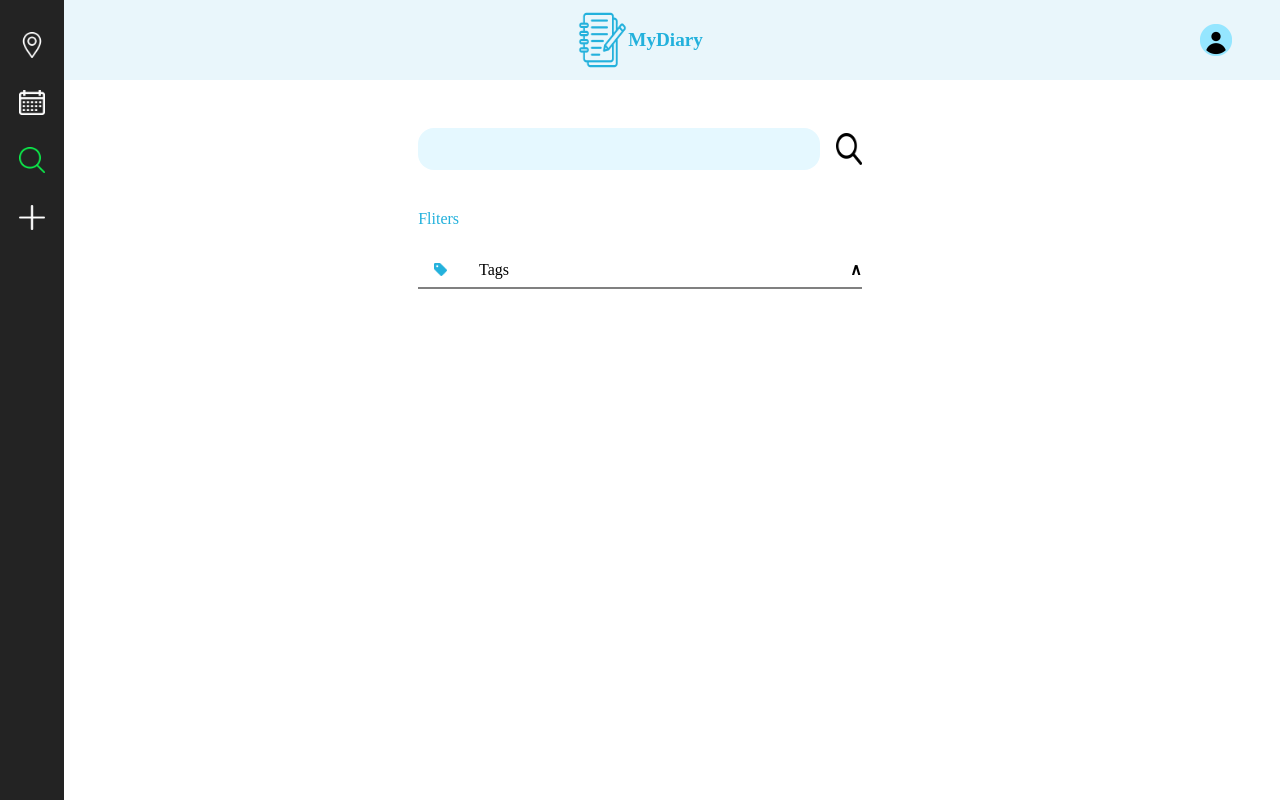
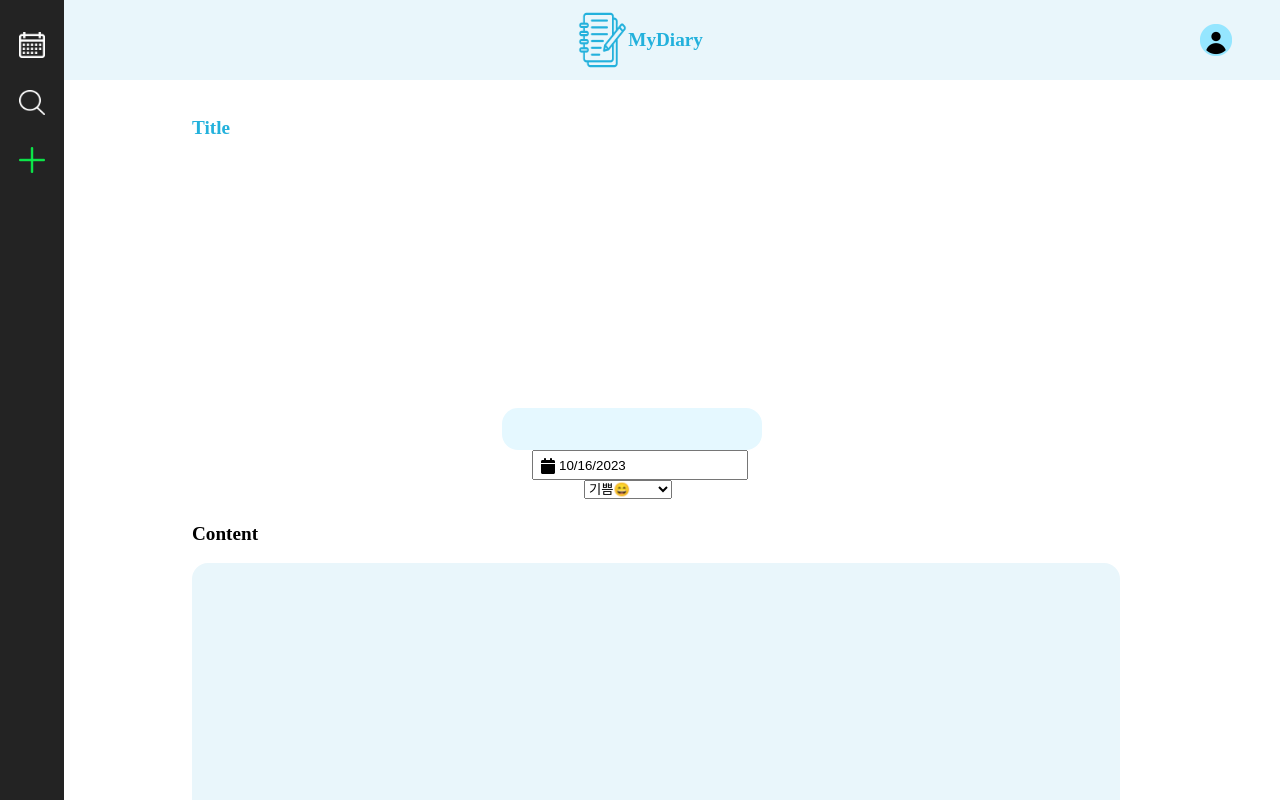
Before and after one commit to tjrmswo/myDiary, a React (Create React App) app: page / in a window 1280 px wide. Both pictures are taken after a click on the picture 32 px from the left and 159 px from the top of the page. Shown: the top 800 px of the page. Built offline with nearby package versions, Linux system fonts and the light colour scheme; a web font is replaced by a local one.

Commit message:
feat: 일기에 기분 정보 추가

```diff
--- a/src/component/WriteDiaryComponent.jsx
+++ b/src/component/WriteDiaryComponent.jsx
@@ -13,16 +13,18 @@ import moment from "moment";
 import useInputData from "../hooks/useInputData";
 
 // img
-import LocationImg from "../assets/location_black.png";
 import axios from "axios";
+
+//constans
+import { ManyTags } from "../constants/ManyTags";
 
 const WriteDiaryComponent = () => {
   const [diary, setDiary] = useState({
     diary_uuid: "",
-    username: "",
+    diary_userid: "",
     diary_title: "",
     diary_content: "",
-    diary_address: "",
+    diary_emotionid: "",
     diary_date: "",
   });
 
@@ -37,7 +39,13 @@ const WriteDiaryComponent = () => {
       diary_date: e,
     }));
   };
-
+  const getEmotionId = (e) => {
+    const { value } = e.target;
+    setDiary((prev) => ({
+      ...prev,
+      diary_emotionid: value,
+    }));
+  };
   const saveDiary = async () => {
     try {
       const res = await axios.post(
@@ -47,7 +55,7 @@ const WriteDiaryComponent = () => {
           diary_userid: "근재2",
           diary_title: diary_title,
           diary_content: diary_content,
-          diary_emotionid: "",
+          diary_emotionid: diary_emotionid,
           diary_date: moment(diary_date).format("YYYY-MM-DD"),
         }
       );
@@ -57,11 +65,12 @@ const WriteDiaryComponent = () => {
     }
   };
 
-  const { diary_date, diary_title, diary_content } = diary;
+  const { diary_date, diary_title, diary_content, diary_emotionid } = diary;
   return (
     <Container>
       <div className="titleRow">
         <div className="title">Title</div>
+        <div className="row">
           <Input type="text" name="diary_title" onChange={inputData} />
           <DatePicker
             selected={diary_date ? diary_date : new Date()}
@@ -70,7 +79,21 @@ const WriteDiaryComponent = () => {
             onChange={achieveDate}
             showIcon
           />
-        <LocationImage src={LocationImg} />
+          <Form action="#">
+            <Selectemotion
+              name="emotions"
+              id="emotions"
+              onChange={getEmotionId}
+            >
+              {ManyTags.map((item, i) => (
+                <option key={i} value={item.emotionid}>
+                  {item.emotion}
+                  {item.emotionIcon}
+                </option>
+              ))}
+            </Selectemotion>
+          </Form>
+        </div>
       </div>
       <div className="titleRow">
         <div className="content">Content</div>
@@ -94,9 +117,10 @@ const Container = styled.div`
     flex-direction: column;
     margin-top: 1.5rem;
   }
-  /* .row {
+  .row {
+    margin-top: 1rem;
     flex-direction: row;
-  } */
+  }
   .title {
     height: 5vh;
     font-size: 1.2rem;
@@ -144,10 +168,12 @@ const Textarea = styled.textarea`
   }
 `;
 
-const LocationImage = styled.img`
+const Form = styled.form`
+  width: 10vw;
   margin-left: 1rem;
-  width: 1.5vw;
-  height: 3vh;
+`;
+const Selectemotion = styled.select`
+  font-family: "GmarketSans-Medium";
 `;
 
 const SaveButton = styled.button`
--- a/src/constants/ManyTags.jsx
+++ b/src/constants/ManyTags.jsx
@@ -3,7 +3,7 @@ export const ManyTags = [
   { emotionid: "sadness", emotion: "슬픔", emotionIcon: "😭" },
   { emotionid: "joy", emotion: "즐거움", emotionIcon: "😆" },
   { emotionid: "anger", emotion: "분노", emotionIcon: "👿" },
-  { emotionid: "Affection", emotion: "애정", emotionIcon: "🥰" },
+  { emotionid: "love", emotion: "사랑", emotionIcon: "🥰" },
   { emotionid: "happy", emotion: "행복함", emotionIcon: "😊" },
   { emotionid: "helpless", emotion: "무기력함", emotionIcon: "😔" },
   { emotionid: "tiring", emotion: "고단한", emotionIcon: "🤯" },
--- a/src/pages/MainPage.jsx
+++ b/src/pages/MainPage.jsx
@@ -30,7 +30,7 @@ import useKakaoLogin from "../hooks/useKakaoLogin";
 
 const MainPage = () => {
   const [isAuth, setIsAuth] = useState(false);
-  const [pageState, setPageState] = useState();
+  const [pageState, setPageState] = useState("");
   const [clickedPageState, setClickedPageState] = useState([]);
   const [activeComponent, setActiveComponent] = useState("");
   const [location, setLocation] = useState({
@@ -42,7 +42,7 @@ const MainPage = () => {
     rest_api_key: process.env.REACT_APP_REST_API_KEY,
     redirect_uri: process.env.REACT_APP_REDIRECTION_URI,
   });
-  console.log("PR템플릿");
+
   const fetchUserInfo = () => {
     setIsAuth(true);
     if (isAuth) {
@@ -81,38 +81,7 @@ const MainPage = () => {
     } else {
       setClickedPageState((prevData) => [...prevData, name]);
     }
-
-    if (name === "Location") {
-      const options = {
-        timeout: 5000,
-      };
-      const watchID = navigator.geolocation.getCurrentPosition(
-        success,
-        error,
-        options
-      );
-
-      function success({ coords }) {
-        console.log(coords);
-        setLocation(coords.latitude, coords.longitude);
-        // getAddress(coords.latitude, coords.longitude);
-      }
-      function error(err) {
-        console.log(err);
-      }
-    }
   };
-
-  // const getAddress = async (latitude, longitude) => {
-  //   try {
-  //     const response = await axios.get(
-  //       `https://api.vworld.kr/req/address?service=address&request=getAddress&version=2.0&crs=epsg:4326&point=${longitude},${latitude}&format=xml&type=both&zipcode=true&simple=false&key=${process.env.REACT_APP_SEARCH_API_KEY}`
-  //     );
-  //     console.log(response);
-  //   } catch (err) {
-  //     console.log(err);
-  //   }
-  // };
 
   const renderDefaultContent = () => (
     <div className="row">
@@ -152,15 +121,6 @@ const MainPage = () => {
         )}
       </div>
       <div className="drawer">
-        <LocationImage
-          src={
-            clickedPageState.includes("Location") === true
-              ? LocationLightgreenImg
-              : LocationImg
-          }
-          name="Location"
-          onClick={showOtherComponent}
-        />
         <CalendarImage
           src={
             activeComponent.includes("CalendarComponent")
```
Lines whose indentation alone changed are shown as unchanged.
